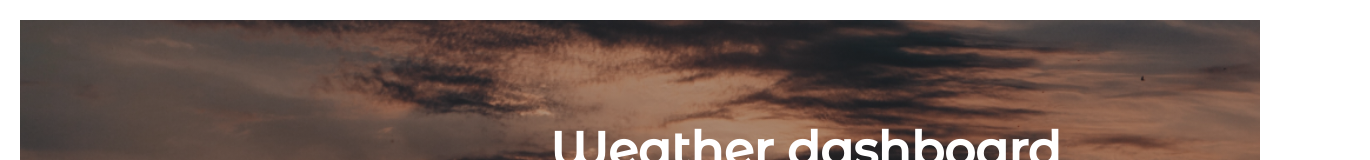
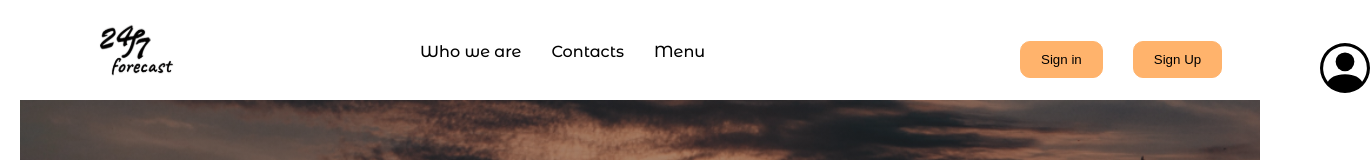
Before and after one commit to Potyomko/weather-app, a React (Create React App) app: page / in a window 1280 px wide. Shown: the top 160 px of the page, 1370 px wide, since content can reach past the window. Built offline with nearby package versions, Linux system fonts and the light colour scheme; no server answers.

Commit message:
стилізував хедер

```diff
--- a/src/components/App.jsx
+++ b/src/components/App.jsx
@@ -4,10 +4,12 @@ import { Hero } from "./Hero/Hero";
 import { HeroAPI } from "./Hero/HeroAPI";
 import {Footer} from './Footer/Footer';
 import { WeatherForecastForWeek } from "./WeatherForecastForWeek/WeatherForecastForWeek";
+import { Header } from "./Header/Header";
 
 export const App = () => {
   return (
     <div>
+      <Header/>
       <Hero/>
       <News/>
       <Footer/>
--- /dev/null
+++ b/src/components/Header/Header.jsx
@@ -0,0 +1,64 @@
+import React, { useEffect, useState } from 'react';
+import logo from '../../img/logo.svg';
+import { BsPersonCircle } from "react-icons/bs";
+import { HeaderNav, HeaderNavigation, HeaderElement, SingUl ,Headerlogo } from './Header.styled';
+import './Modal.css';
+import { MainButton } from 'components/Button/Button';
+export const Header = () => {
+  const [isModalOpen, setModalOpen] = useState(false);
+
+  const handleKeydown = (e) => {
+    if (e.key === "Escape") {
+      setModalOpen(false);
+    }
+  };
+
+  const handleOpenModal = () => {
+    setModalOpen(true);
+  };
+
+  const handleCloseModal = () => {
+    setModalOpen(false);
+  };
+
+  useEffect(() => {
+    window.addEventListener("keydown", handleKeydown);
+    return () => {
+      window.removeEventListener("keydown", handleKeydown);
+    };
+  }, []);
+
+  return (
+    <HeaderElement>
+      <HeaderNav>
+        <a href="/"><Headerlogo src={logo} alt="Logo" /></a>
+        <HeaderNavigation>
+          <li><p>Who we are</p></li>
+          <li><p>Contacts</p></li>
+          <li><p>Menu</p></li>
+        </HeaderNavigation>
+        <SingUl>
+         <MainButton>Sign in</MainButton>
+
+         <MainButton type="button" onClick={handleOpenModal}>Sign Up</MainButton>
+        </SingUl>
+
+        {isModalOpen && (
+          <div className="Overlay" onClick={handleOverlayClick}>
+            <div className="Modal">
+              <h1>SignUp</h1>
+              <button onClick={handleCloseModal}>close</button>
+            </div>
+          </div>
+        )}
+        <BsPersonCircle size={50} style={{ marginLeft: '1300px', marginTop: '-40px' }} />
+      </HeaderNav>
+    </HeaderElement>
+  );
+
+  function handleOverlayClick(e) {
+    if (e.currentTarget === e.target) {
+      handleCloseModal();
+    }
+  }
+};
--- /dev/null
+++ b/src/components/Header/Header.styled.jsx
@@ -0,0 +1,44 @@
+import styled from "styled-components";
+
+export const HeaderNav = styled.div`
+position: relative;
+box-sizing: border-box;
+
+
+
+
+`
+
+export const HeaderElement = styled.header`
+
+background: ${props => props.theme.colors.white};
+height: 80px;
+
+`
+export const HeaderNavigation = styled.ul`
+  display: flex;
+  margin-left: 400px;
+  margin-top: -40px;
+
+  & > li:not(:last-child) {
+    margin-right: 30px;
+  }
+`;
+
+export const SingUl = styled.ul`
+margin-left: 1000px;
+margin-top: -20px;
+
+& > button:not(:last-child) {
+    margin-right: 30px;
+  }
+`
+
+
+
+
+export const Headerlogo = styled.img`
+
+margin-left: 70px;
+
+`
--- /dev/null
+++ b/src/components/Header/Modal.css
@@ -0,0 +1,26 @@
+.Overlay {
+    position: fixed;
+    top: 0;
+    left: 0;
+    width: 100vw;
+    height: 100vh;
+    display: flex;
+    justify-content: center;
+    align-items: center;
+    background-color: rgba(0, 0, 0, 0.8);
+    z-index: 1200;
+  }
+
+  .Modal {
+    max-width: calc(100vw - 48px);
+    max-height: calc(100vh - 24px);
+  }
+.svg{
+  margin-left: 980px;
+}
+  .ImageGalleryItem-image2{
+
+   width: 1000px;
+   height: 700px;
+
+  }
```
